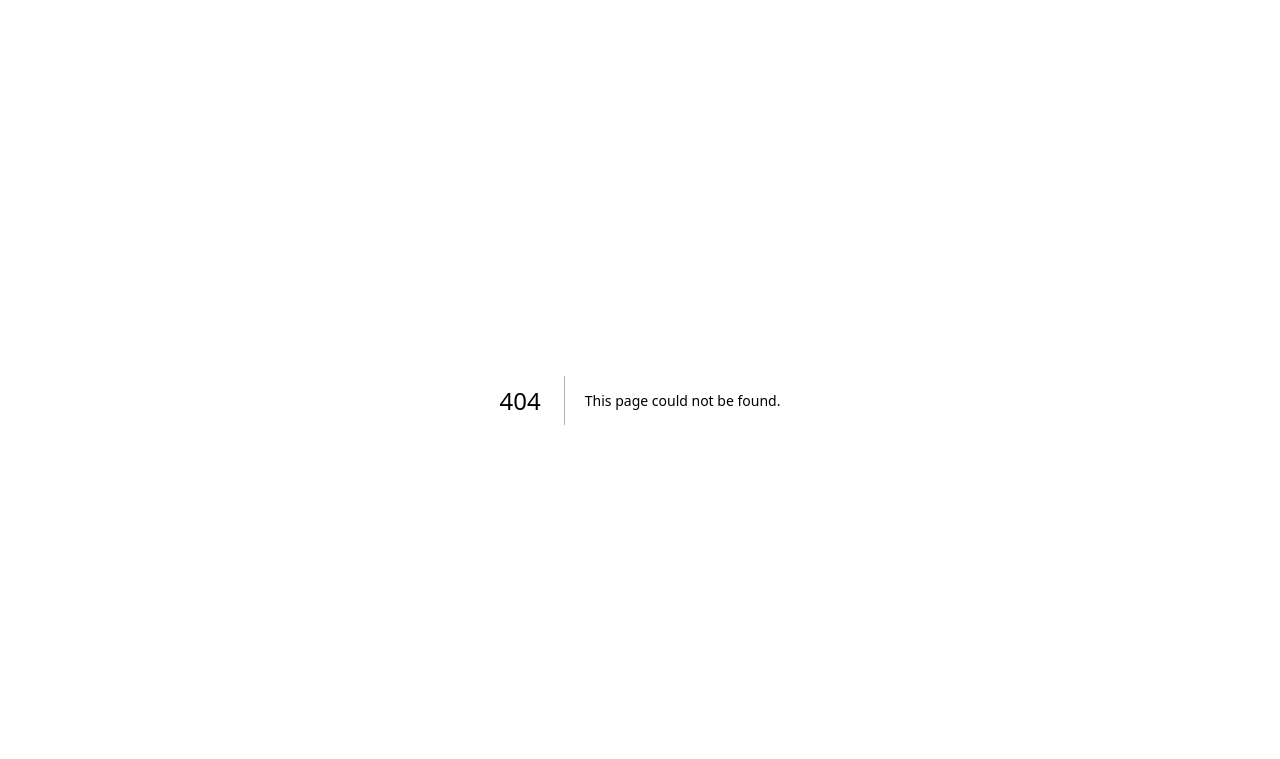
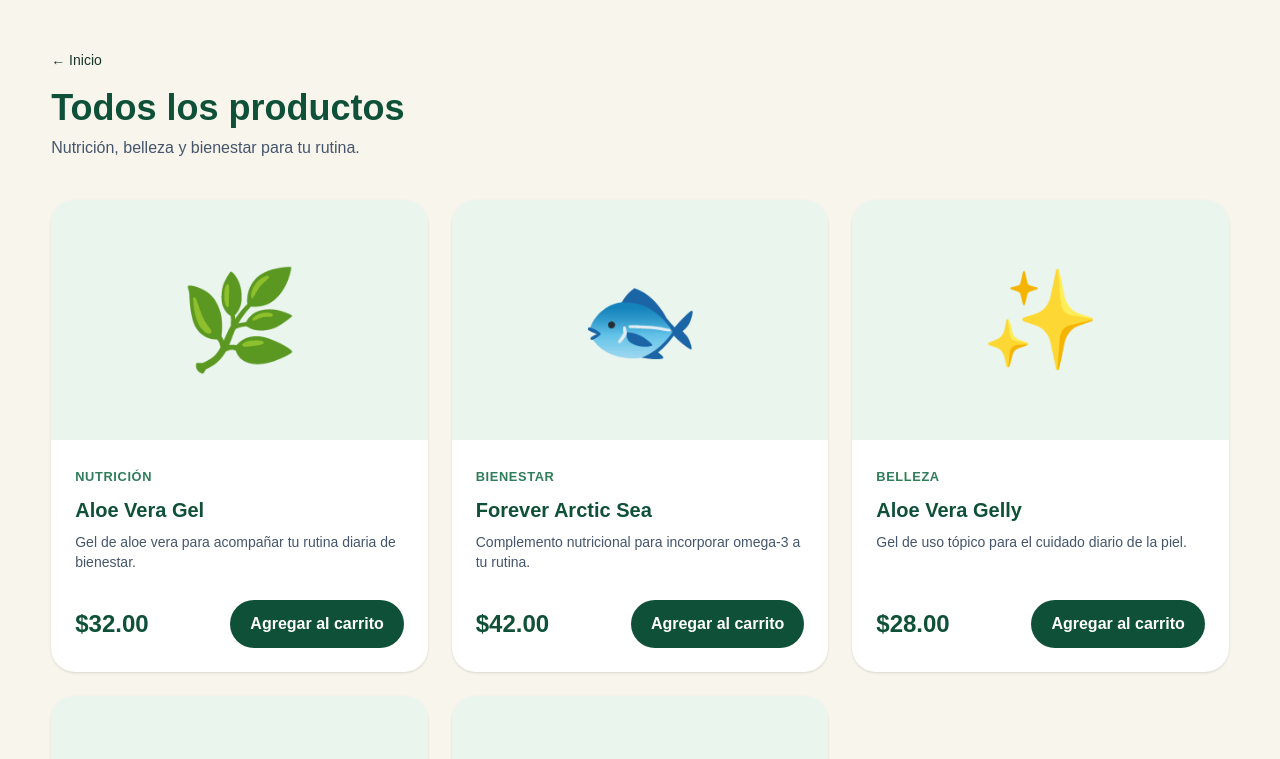
Before and after one commit to AndreaDu2026/aloe-bienestar-store, a Next.js app: page /productos in a window 1280 px wide. Before the commit this address had no page. Shown: the top 759 px of the page. Built offline with nearby package versions, Linux system fonts and the light colour scheme.

Commit message:
feat: add product catalog page

```diff
--- /dev/null
+++ b/app/productos/page.tsx
@@ -0,0 +1,17 @@
+import Link from 'next/link';
+import AddToCartButton from '@/components/AddToCartButton';
+import { products } from '@/lib/products';
+
+export default function ProductsPage() {
+  return <main className="min-h-screen bg-[var(--cream)] py-12"><div className="container">
+    <Link href="/" className="text-sm text-[var(--green)]">← Inicio</Link>
+    <h1 className="mt-4 text-4xl font-bold text-[var(--deep)]">Todos los productos</h1>
+    <p className="mt-2 text-slate-600">Nutrición, belleza y bienestar para tu rutina.</p>
+    <div className="mt-10 grid gap-6 md:grid-cols-2 lg:grid-cols-3">
+      {products.map((p) => <article key={p.id} className="overflow-hidden rounded-3xl bg-white shadow-sm">
+        <Link href={`/producto/${p.slug}`}><div className="flex h-60 items-center justify-center bg-[var(--pale)] text-8xl">{p.icon}</div></Link>
+        <div className="p-6"><small className="font-bold uppercase tracking-wider text-[var(--green)]">{p.category}</small><Link href={`/producto/${p.slug}`}><h2 className="mt-2 text-xl font-bold text-[var(--deep)]">{p.name}</h2></Link><p className="mt-2 min-h-12 text-sm text-slate-600">{p.shortDescription}</p><div className="mt-5 flex items-center justify-between"><strong className="text-2xl text-[var(--deep)]">${p.price.toFixed(2)}</strong><AddToCartButton product={p} /></div></div>
+      </article>)}
+    </div>
+  </div></main>;
+}
```
